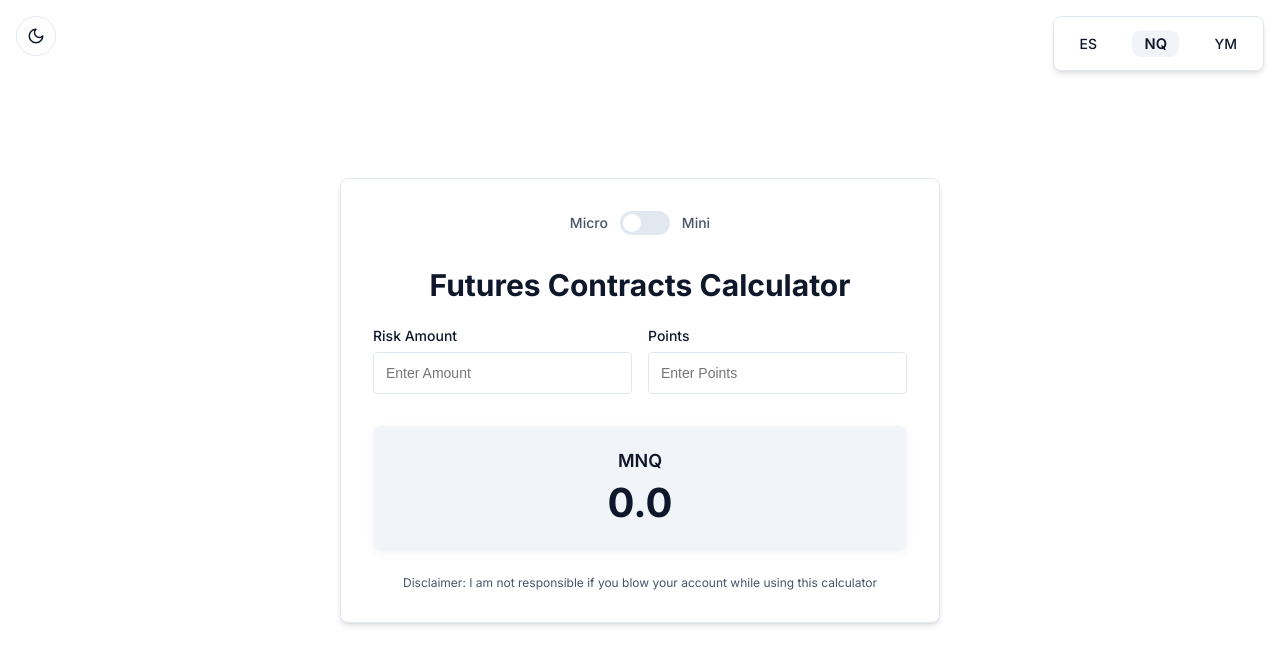
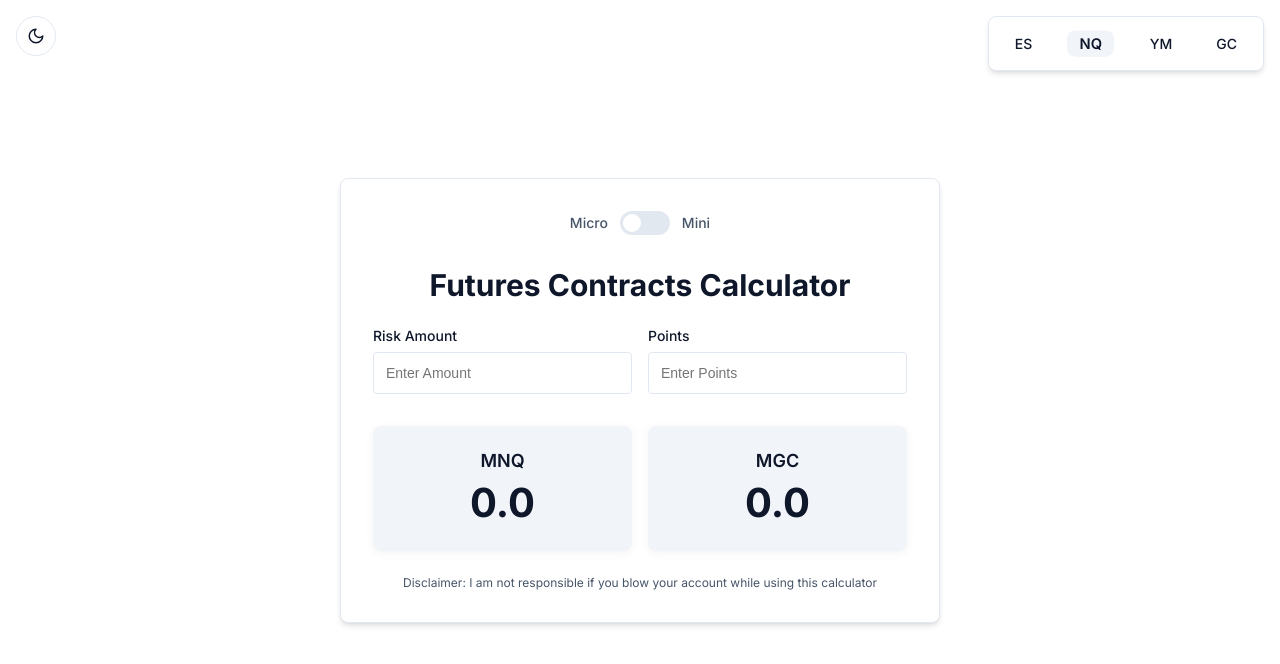
Before and after one commit to NatLane2002/contracts-calculator, a plain HTML site: page index.html in a window 1280 px wide. Drawn offline with Linux system fonts and the light colour scheme.

Commit message:
Update index.html

```diff
--- a/index.html
+++ b/index.html
@@ -35,6 +35,10 @@
     <label class="radio-label">
       <input type="radio" name="instrument" value="dowJones" aria-labelledby="dowJones-radio-label" />
       <span id="dowJones-radio-label">YM</span>
+    </label>
+    <label class="radio-label">
+      <input type="radio" name="instrument" value="gold" aria-labelledby="gold-radio-label" />
+      <span id="gold-radio-label">GC</span>
     </label>
   </div>
 
@@ -84,6 +88,10 @@
         <h2 id="dowJones-label">MYM</h2>
         <p id="dowJones">0.0</p>
       </div>
+      <div class="result-box" id="gold-box">
+        <h2 id="gold-label">MGC</h2>
+        <p id="gold">0.0</p>
+      </div>
     </div>
 
     <p class="disclaimer">
```
